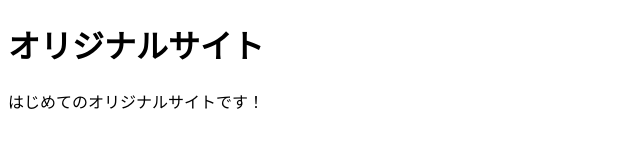
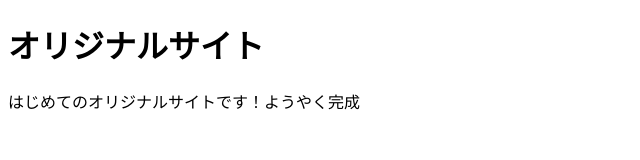
Before and after one commit to tazakiu/mysite, a plain HTML site: page index.html in a window 1280 px wide. Shown: the whole page, without its empty margins (0-640 px from the left). Drawn offline with Linux system fonts and the light colour scheme.

Commit message:
Add files via upload

```diff
--- a/index.html
+++ b/index.html
@@ -7,6 +7,6 @@
 </head>
 <body>
     <h1>オリジナルサイト</h1>
-    <p>はじめてのオリジナルサイトです！</p>
+    <p>はじめてのオリジナルサイトです！ようやく完成</p>
 </body>
 </html>
```
